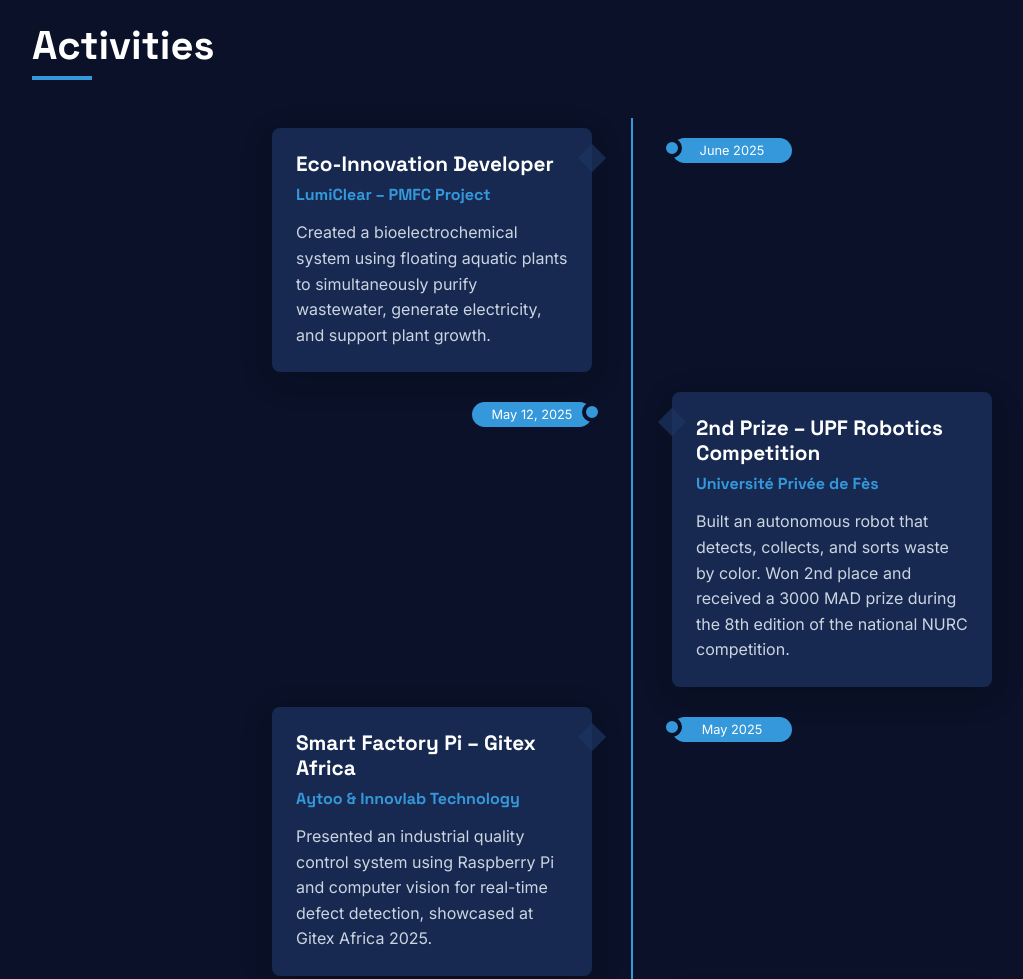
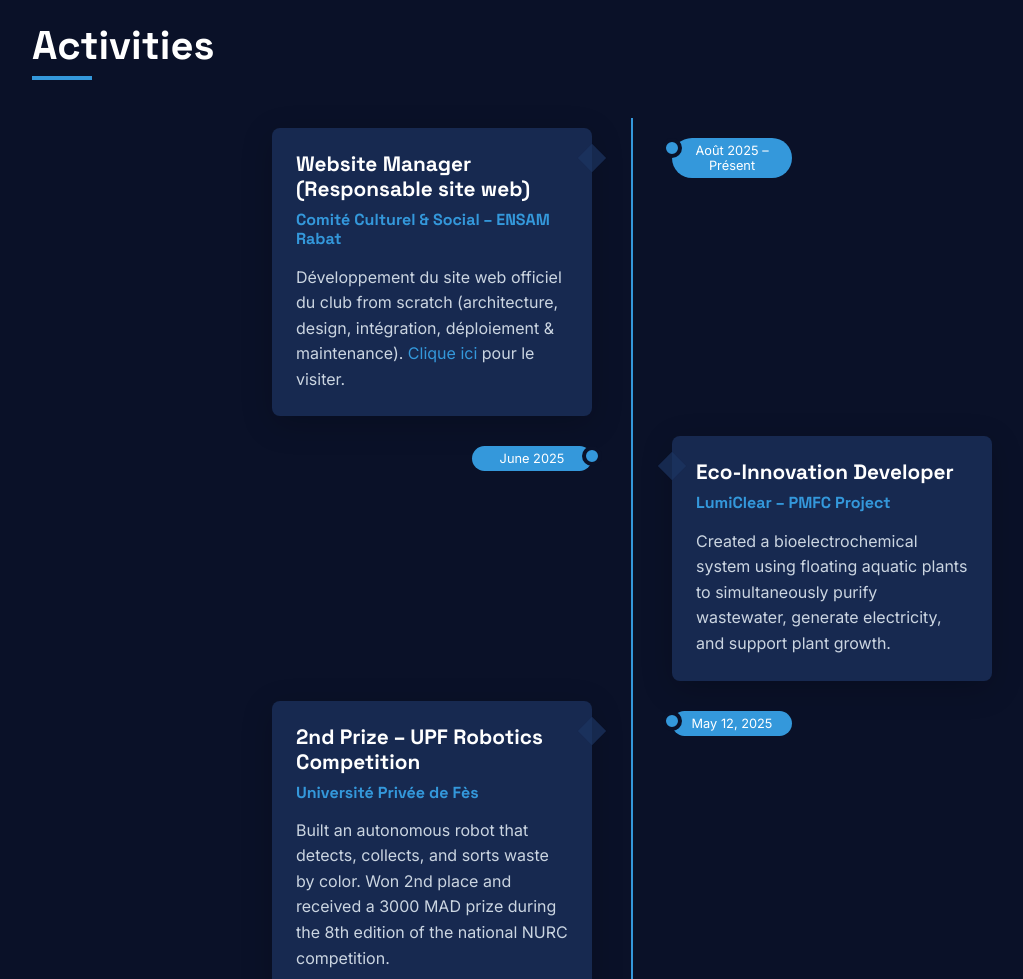
Before and after one commit to Zakariae-Belarbi/mon-portfolio, a plain HTML site: page index.html in a window 1280 px wide. Shown: the part 4860-5839 px from the top of the page, without its empty margins (8-1031 px from the left). Drawn offline with nearby package versions, Linux system fonts and the light colour scheme.

Commit message:
Update index.html

```diff
--- a/index.html
+++ b/index.html
@@ -1973,6 +1973,20 @@
 
       <div class="timeline-item">
         <div class="timeline-content">
+          <h3 class="timeline-title">Website Manager (Responsable site web)</h3>
+          <h4 class="timeline-subtitle">Comité Culturel & Social – ENSAM Rabat</h4>
+          <p class="timeline-desc">
+            Développement du site web officiel du club from scratch (architecture, design, intégration, déploiement & maintenance).
+            <a href="https://www.comite-culturel-social-ensam-rabat.tech/" target="_blank" rel="noopener">Clique ici</a>
+            pour le visiter.
+          </p>
+        </div>
+        <div class="timeline-date">Août 2025 – Présent</div>
+        <div class="timeline-dot"></div>
+      </div>
+
+      <div class="timeline-item">
+        <div class="timeline-content">
           <h3 class="timeline-title">Eco-Innovation Developer</h3>
           <h4 class="timeline-subtitle">LumiClear – PMFC Project</h4>
           <p class="timeline-desc">
```
